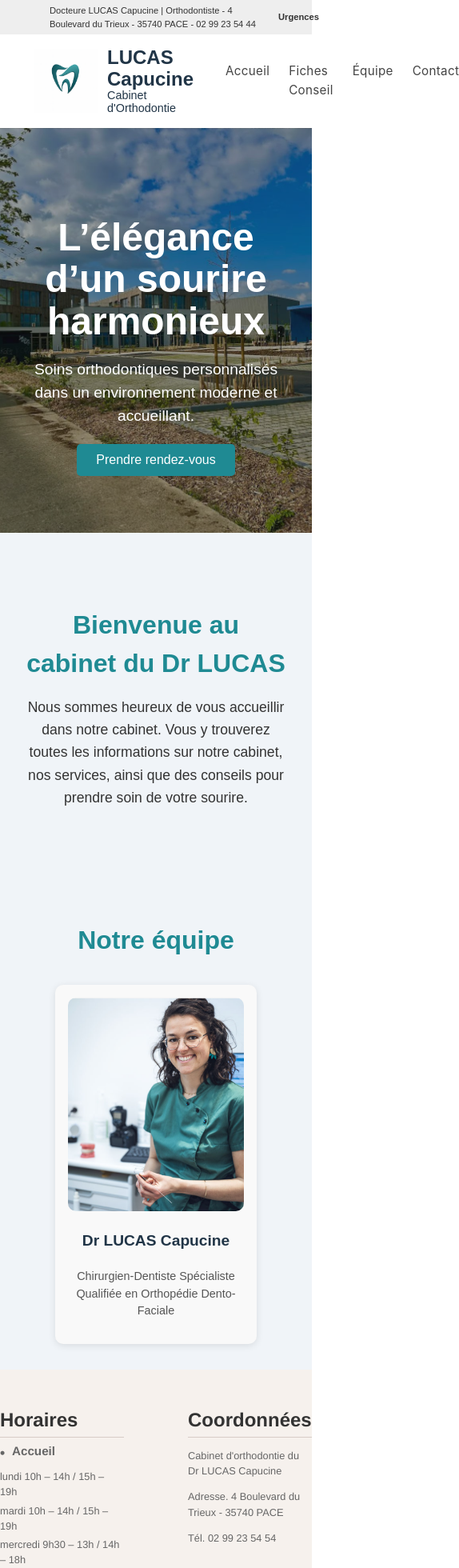
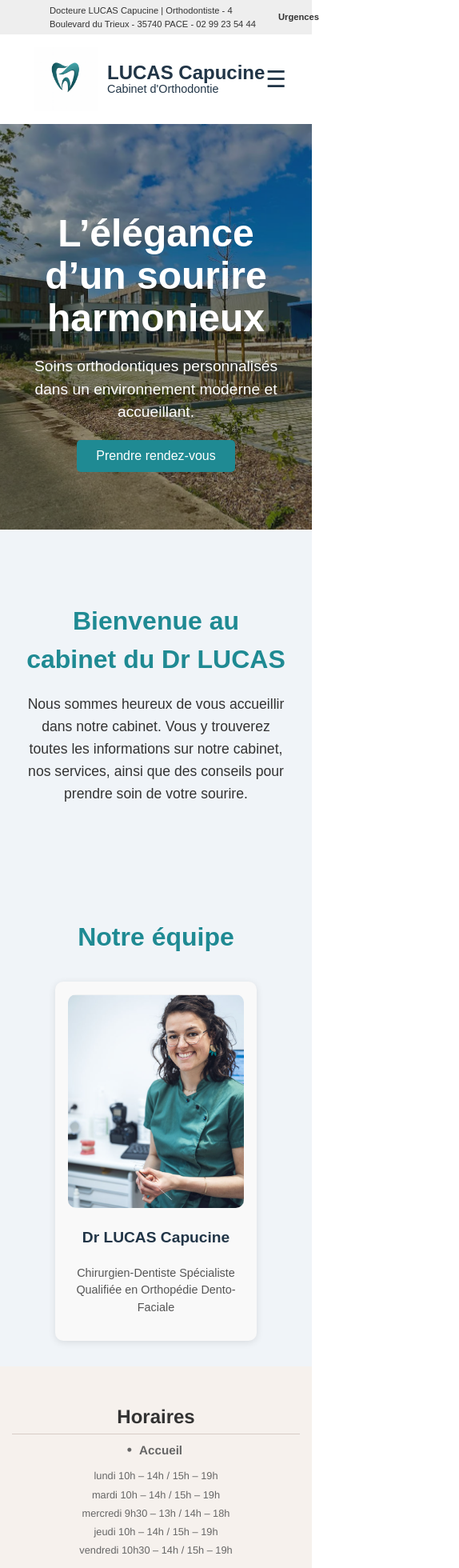
Before and after one commit to pgautier44/site-dentaire-front, a React (Vite) app: page / in a window 390 px wide. Shown: the top 1960 px of the page at 80% size, 574 px wide, since content can reach past the window. Built offline with nearby package versions, Linux system fonts and the light colour scheme.

Commit message:
Modification du responsive

```diff
--- a/src/components/Footer/Footer.css
+++ b/src/components/Footer/Footer.css
@@ -63,11 +63,11 @@
 
 .horaires-section h5::before {
   content: "•";
-  position: absolute;
-  left: 0;
-  top: 0;
+  display: inline-block;
+  margin-right: 6px;
   font-size: 1.1rem;
   color: #666666;
+  position: static;
 }
 
 .horaires-section {
@@ -93,3 +93,40 @@
 .footer-bottom a:hover {
   color: #ffdcdc;
 }
+
+/* Media query pour mobile */
+@media (max-width: 768px) {
+  .footer-container {
+    flex-direction: column;
+    gap: 20px;
+    padding: 0 15px;
+  }
+
+  .footer-column {
+    max-width: 100%;
+  }
+
+  .footer-column h2 {
+    text-align: center;
+  }
+
+  .footer-column p,
+  .footer-column ul li {
+    text-align: center;
+  }
+
+  .horaires-section h5 {
+    padding-left: 0;
+    text-align: center;
+  }
+
+  .horaires-section h5::before {
+    left: 50%;
+    transform: translateX(-50%);
+  }
+
+  .footer-bottom {
+    padding: 15px 10px;
+    font-size: 0.75rem;
+  }
+}
--- a/src/components/Header/Header.css
+++ b/src/components/Header/Header.css
@@ -112,3 +112,58 @@
   font-size: 0.9rem;
   margin: 0;
 }
+
+/* Burger - caché sur desktop */
+.burger {
+  display: none;
+  font-size: 1.8rem;
+  cursor: pointer;
+  user-select: none;
+}
+
+/* Menu mobile */
+.mobile-menu {
+  position: absolute;
+  top: 100%;
+  right: 0;
+  background-color: white;
+  width: 200px;
+  border: 1px solid #ddd;
+  border-radius: 4px;
+  padding: 10px;
+  z-index: 1000;
+}
+
+.mobile-menu ul {
+  list-style: none;
+  margin: 0;
+  padding: 0;
+  display: flex;
+  flex-direction: column;
+  gap: 10px;
+}
+
+.mobile-menu li a {
+  text-decoration: none;
+  color: #444;
+  font-weight: 500;
+}
+
+.mobile-menu li a:hover {
+  color: #1f8a93;
+}
+
+/* Media queries */
+@media (max-width: 768px) {
+  .desktop-menu {
+    display: none;
+  }
+
+  .burger {
+    display: block;
+  }
+
+  .main-header {
+    position: relative;
+  }
+}
--- a/src/components/Header/Header.jsx
+++ b/src/components/Header/Header.jsx
@@ -1,9 +1,11 @@
-import React from "react";
+import React, { useState } from "react";
 import { Link } from "react-router-dom";
 import logoIcon from "../../assets/Logo.png";
 import "./Header.css";
 
 function Header() {
+  const [menuOpen, setMenuOpen] = useState(false);
+
   return (
     <header className="header">
       {/* Barre grise en haut */}
@@ -23,22 +25,32 @@ function Header() {
           </div>
         </Link>
 
-        <nav>
+        {/* Desktop navigation */}
+        <nav className="desktop-menu">
           <ul>
-            <li>
-              <Link to="/">Accueil</Link>
-            </li>
-            <li>
-              <Link to="/conseils">Fiches Conseil</Link>
-            </li>
-            <li>
-              <Link to="/team">Équipe</Link>
-            </li>
-            <li>
-              <Link to="/contact">Contact</Link>
-            </li>
+            <li><Link to="/">Accueil</Link></li>
+            <li><Link to="/conseils">Fiches Conseil</Link></li>
+            <li><Link to="/team">Équipe</Link></li>
+            <li><Link to="/contact">Contact</Link></li>
           </ul>
         </nav>
+
+        {/* Burger pour mobile */}
+        <div className="burger" onClick={() => setMenuOpen(!menuOpen)}>
+          ☰
+        </div>
+
+        {/* Menu mobile */}
+        {menuOpen && (
+          <nav className="mobile-menu">
+            <ul>
+              <li><Link to="/" onClick={() => setMenuOpen(false)}>Accueil</Link></li>
+              <li><Link to="/conseils" onClick={() => setMenuOpen(false)}>Fiches Conseil</Link></li>
+              <li><Link to="/team" onClick={() => setMenuOpen(false)}>Équipe</Link></li>
+              <li><Link to="/contact" onClick={() => setMenuOpen(false)}>Contact</Link></li>
+            </ul>
+          </nav>
+        )}
       </div>
     </header>
   );
```
